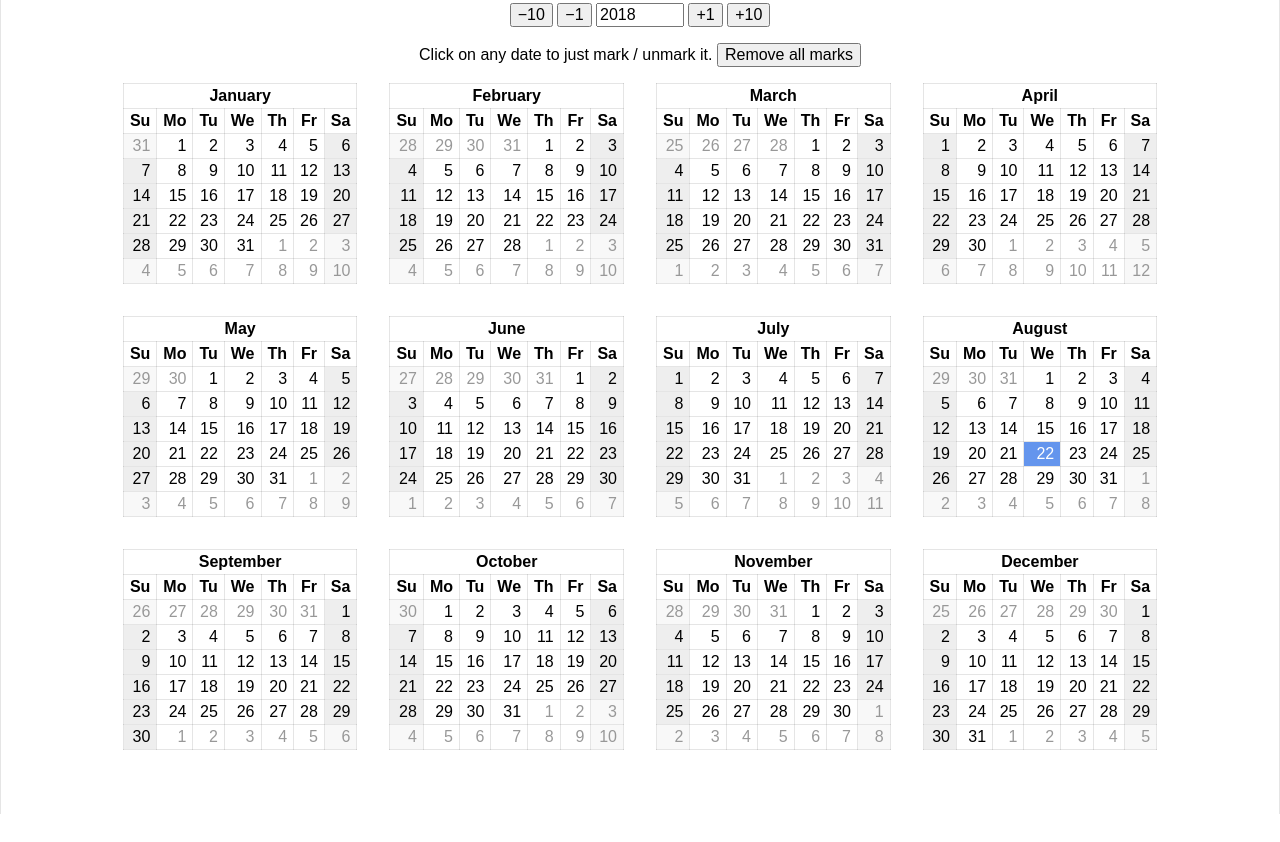
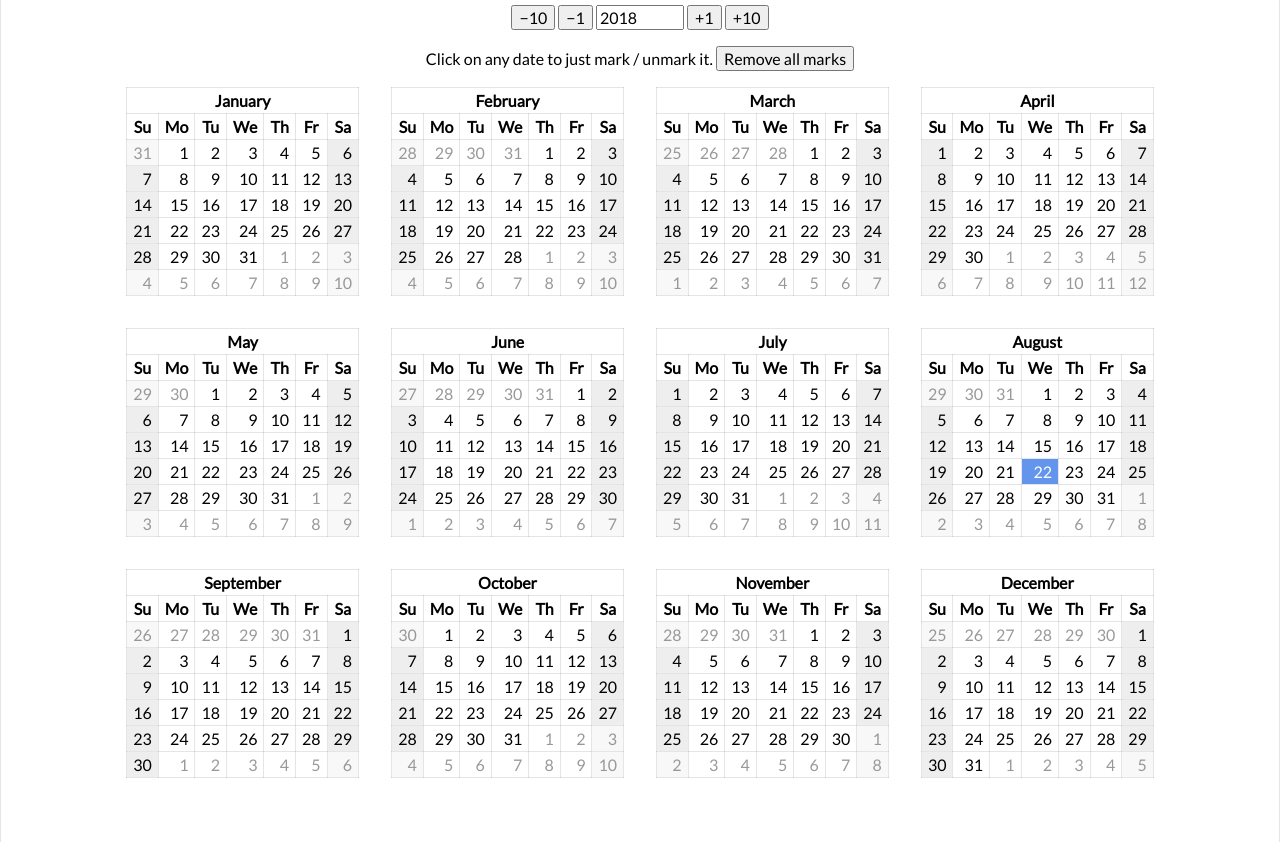
Before and after one commit to sharat87/just-a-calendar, a plain HTML site: page index.html in a window 1280 px wide. Shown: the part 71-913 px from the top of the page. Before the commit the page ends 885 px from the top, so only its background shows below. Drawn offline with Linux system fonts and the light colour scheme.

Commit message:
Change font to Lato and load from Google fonts.

```diff
--- a/index.html
+++ b/index.html
@@ -3,6 +3,7 @@
   <meta charset="utf-8" />
   <meta name="viewport" content="width=device-width" />
   <title>Just a calendar</title>
+  <link rel=stylesheet href="https://fonts.googleapis.com/css?family=Lato">
   <link rel=stylesheet href=styles.css>
 
   <h1>Just a Calendar</h1>
--- a/styles.css
+++ b/styles.css
@@ -1,5 +1,5 @@
 body {
-  font-family: 'Source Sans Pro', sans-serif;
+  font-family: Lato, sans-serif;
   margin: 0 auto;
   padding: 1em 1em 3em;
   border-style: solid;
```
